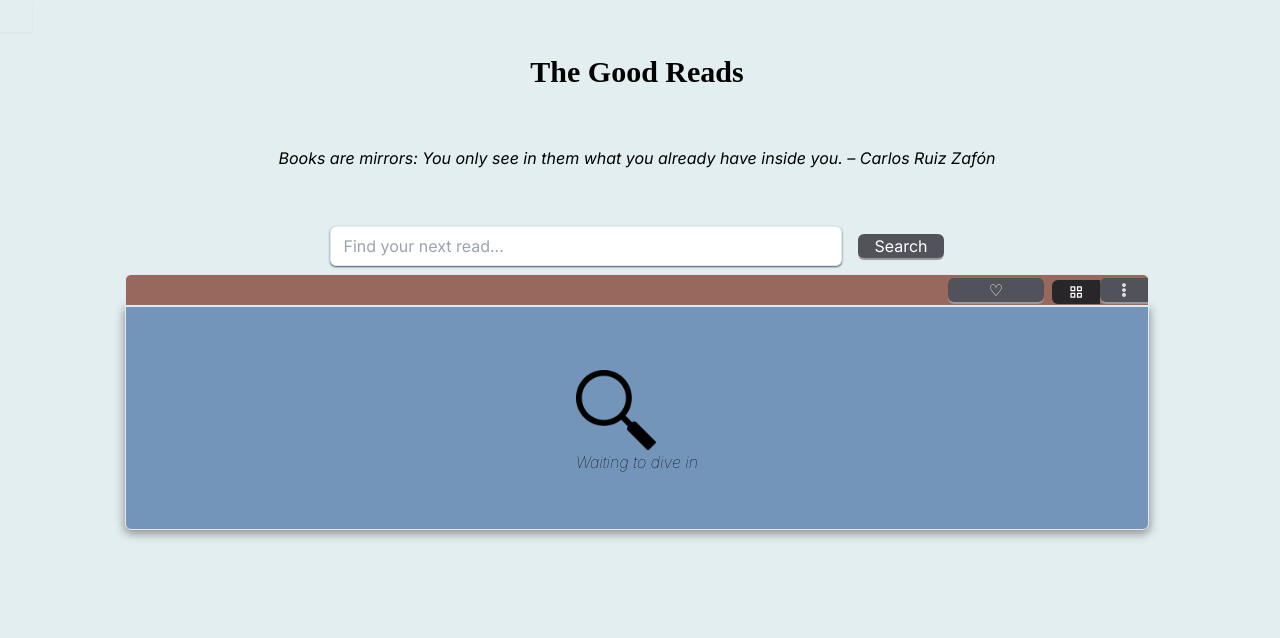
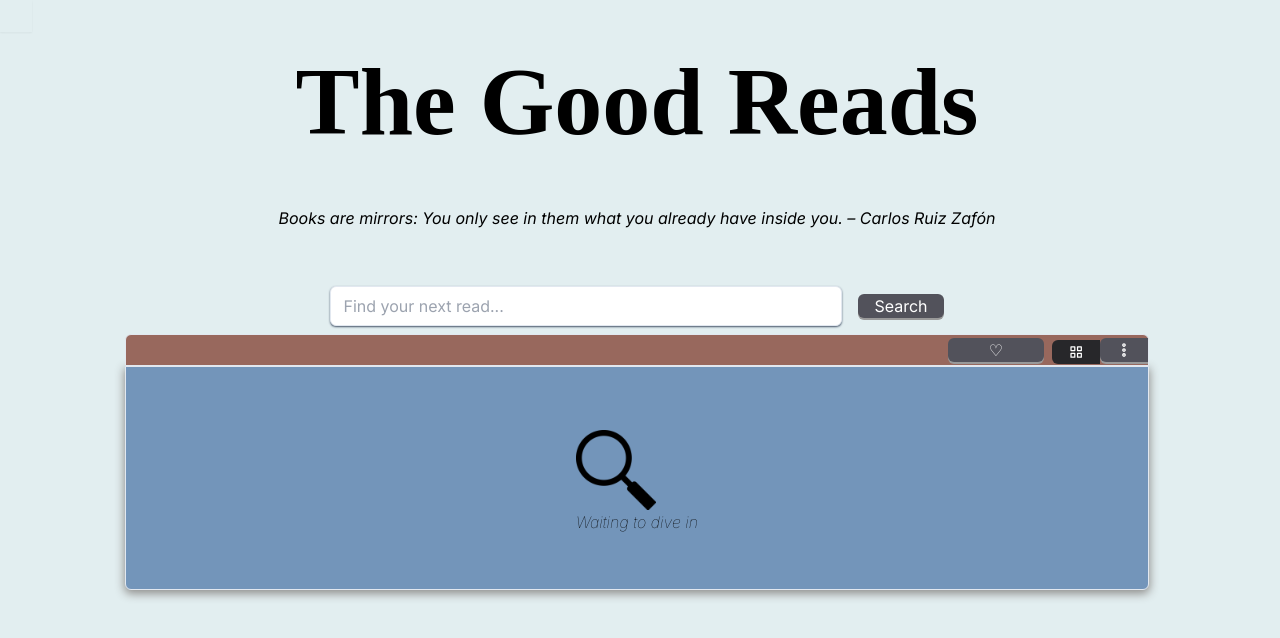
Before and after one commit to Alberto23B/shelfable, a React (Vite) app in the folder client/: page / in a window 1280 px wide. Shown: the top 638 px of the page. Built offline with nearby package versions, Linux system fonts and the light colour scheme; a web font is replaced by a local one.

Commit message:
Fix header animation

```diff
--- a/client/src/presentational/Header.jsx
+++ b/client/src/presentational/Header.jsx
@@ -7,7 +7,7 @@ export default function Header() {
   const selectedClass = {
     selected:
       "mb-8 font-semibold text-3xl m:text-8xl font-lcd md:animate-resizeTitle",
-    notSelected: "mb-8 font-semibold text-3xl m:text-8xl font-lcd ",
+    notSelected: "mb-8 font-semibold text-3xl md:text-8xl font-lcd ",
   };
 
   return (
```
